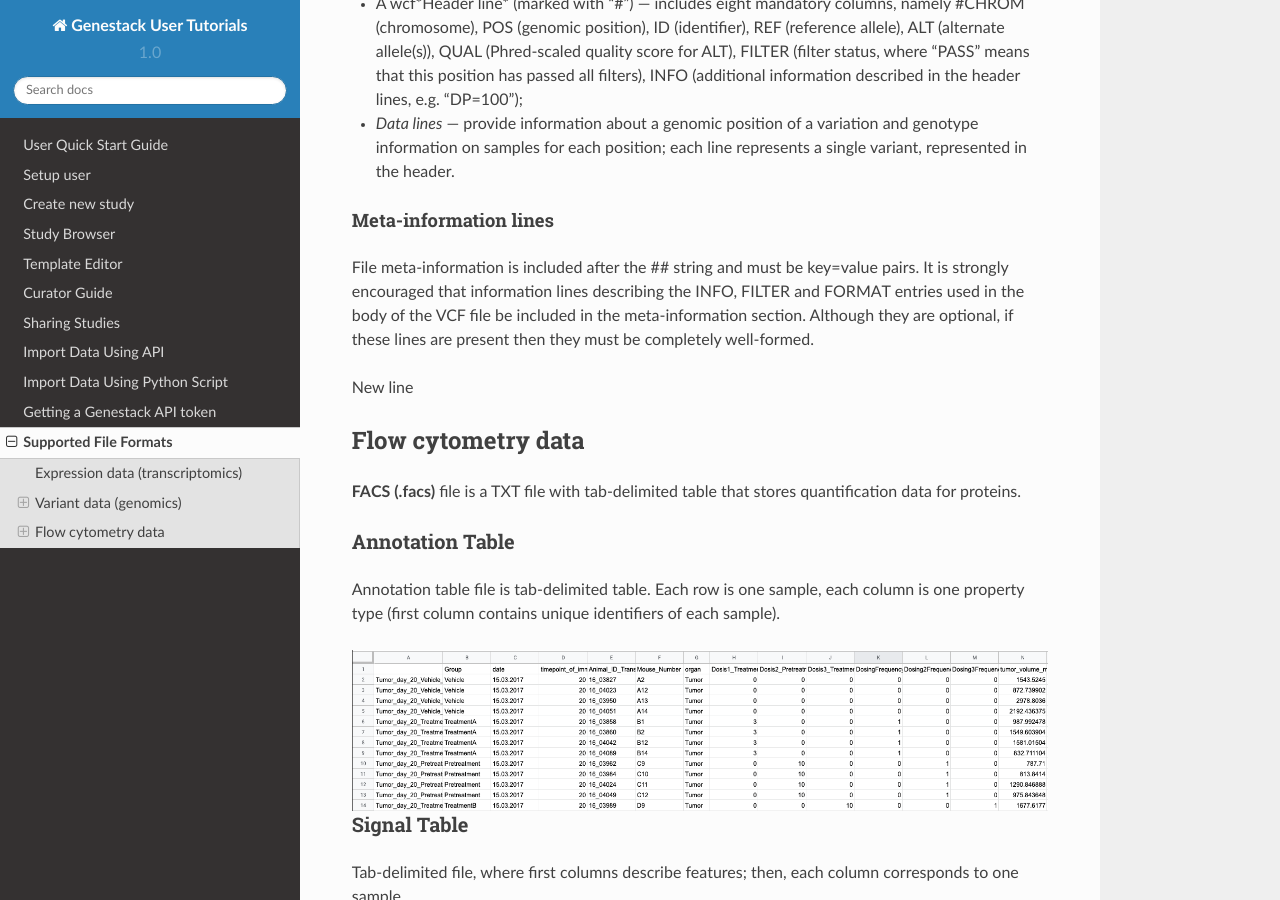
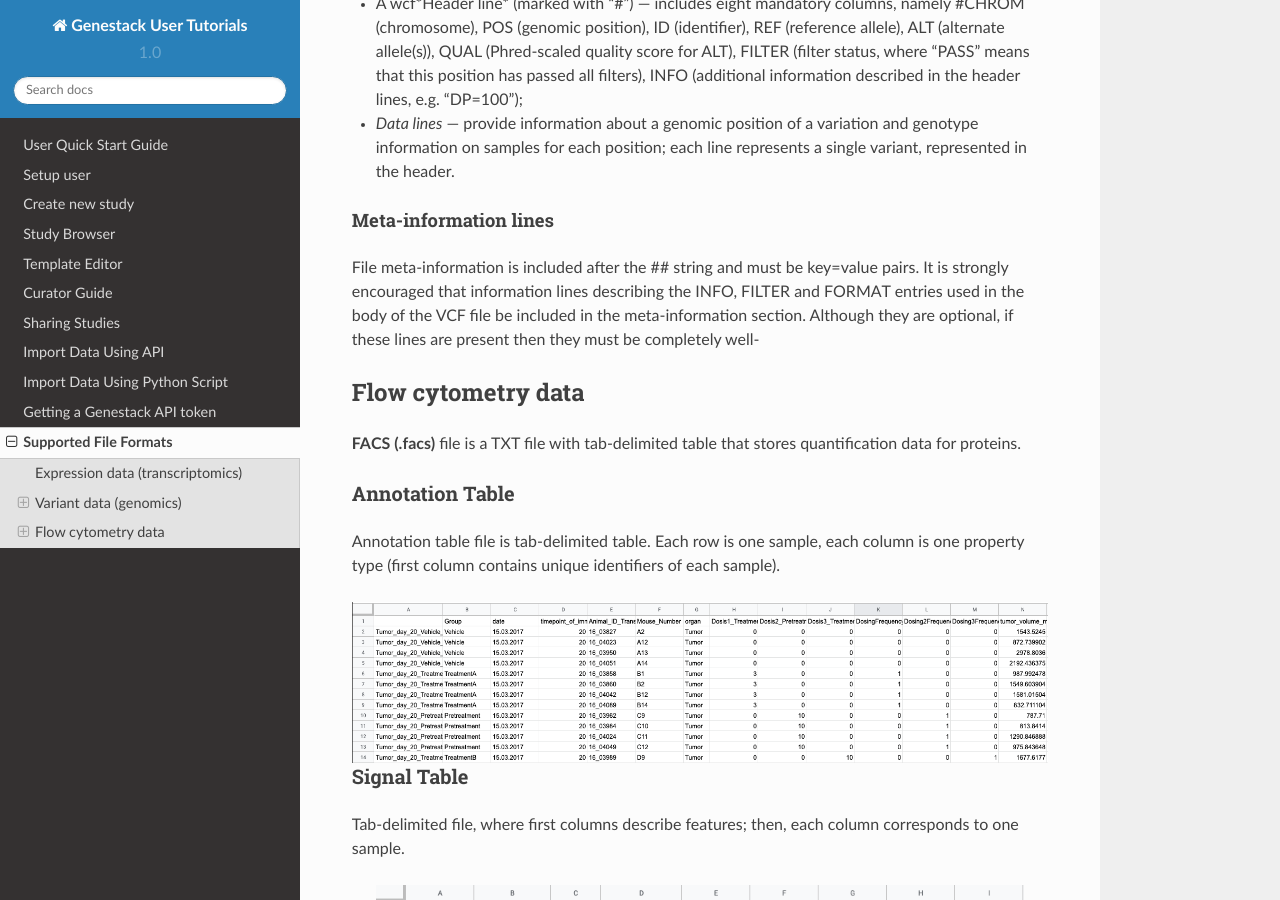
Before and after one commit to genestack/user-guide, a Sphinx documentation site: the page built from source/doc-odm-user-guide/supported-formats.rst, in a window 1280 px wide and 900 px high, scrolled down 2138 px. Built offline with Sphinx 7.4.7 and the Read the Docs theme 2.0.0, drawn with Linux system fonts in a browser that asks for light colours.

Commit message:
Update supported-formats.rst

```diff
--- a/source/doc-odm-user-guide/supported-formats.rst
+++ b/source/doc-odm-user-guide/supported-formats.rst
@@ -68,9 +68,7 @@
 Meta-information lines
 ======================
 
-File meta-information is included after the ## string and must be key=value pairs. It is strongly encouraged that information lines describing the INFO, FILTER and FORMAT entries used in the body of the VCF file be included in the meta-information section. Although they are optional, if these lines are present then they must be completely well-formed.
-
-New line
+File meta-information is included after the ## string and must be key=value pairs. It is strongly encouraged that information lines describing the INFO, FILTER and FORMAT entries used in the body of the VCF file be included in the meta-information section. Although they are optional, if these lines are present then they must be completely well-
 
 Flow cytometry data
 -------------------
```
